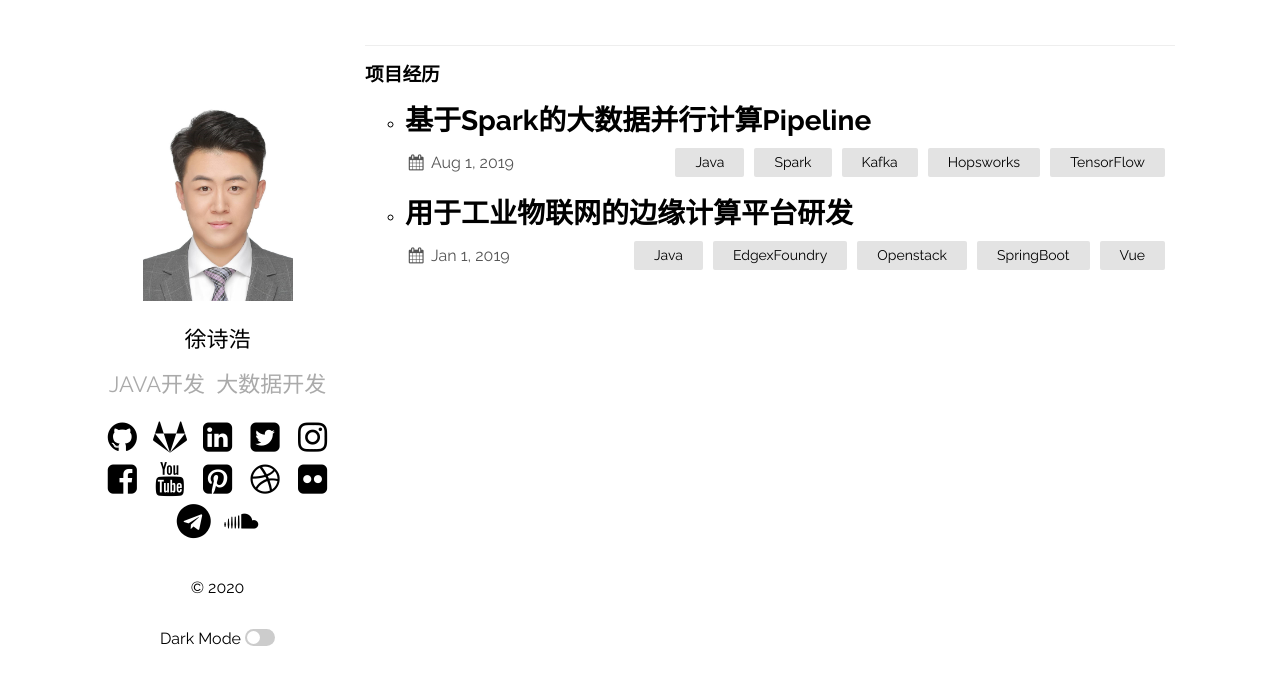
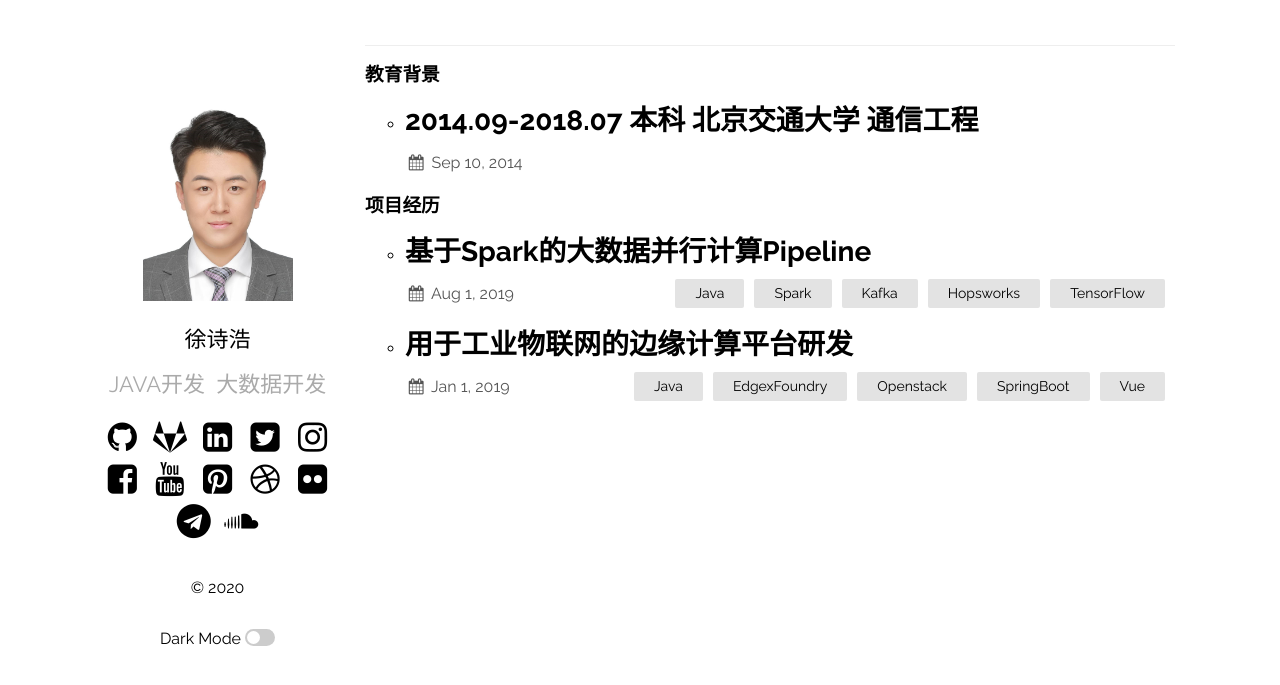
Before and after one commit to xushihao/xushihao.github.io, a Jekyll site: the page built from index.md, in a window 1280 px wide. Shown: the top 685 px of the page. Built offline with Jekyll 4.4.1, drawn with Linux system fonts in a browser that asks for light colours; part of the change alters nothing that is shown.

Commit message:
Update 2014-09-01-BJTU.markdown

````diff
--- a/_posts/2014-09-01-BJTU.markdown
+++ b/_posts/2014-09-01-BJTU.markdown
@@ -1,10 +1,11 @@
 ---
 layout: post
-title:  "Integrating razorpay into your webapp"
-date:   2019-03-23 21:03:36 +0530
-categories: Javascript NodeJS
+title:  "2014.09-2018.07  本科  北京交通大学  通信工程"
+date:   2014-09-10 21:03:36 +0530
+tag: "教育背景"
 ---
-Lorem ipsum dolor sit amet, consectetur adipisicing elit, sed do eiusmod tempor incididunt ut labore et dolore magna aliqua. Ut enim ad minim veniam, quis nostrud exercitation ullamco laboris nisi ut aliquip ex ea commodo consequat. Duis aute irure dolor in reprehenderit in voluptate velit esse
+
+计算机网络、数据结构、JAVA 语言编程、微机原理与接口技术、通信原理、信号与系统、离散数学
 
 ```javascript
 const Razorpay = require('razorpay');
@@ -20,9 +21,3 @@ rzp.capture(payment_id, cost)
 		return 2;
 	})
 ```
-
-Check out the [Jekyll docs][jekyll-docs] for more info on how to get the most out of Jekyll. File all bugs/feature requests at [Jekyll’s GitHub repo][jekyll-gh]. If you have questions, you can ask them on [Jekyll Talk][jekyll-talk].
-
-[jekyll-docs]: https://jekyllrb.com/docs/home
-[jekyll-gh]:   https://github.com/jekyll/jekyll
-[jekyll-talk]: https://talk.jekyllrb.com/
````
